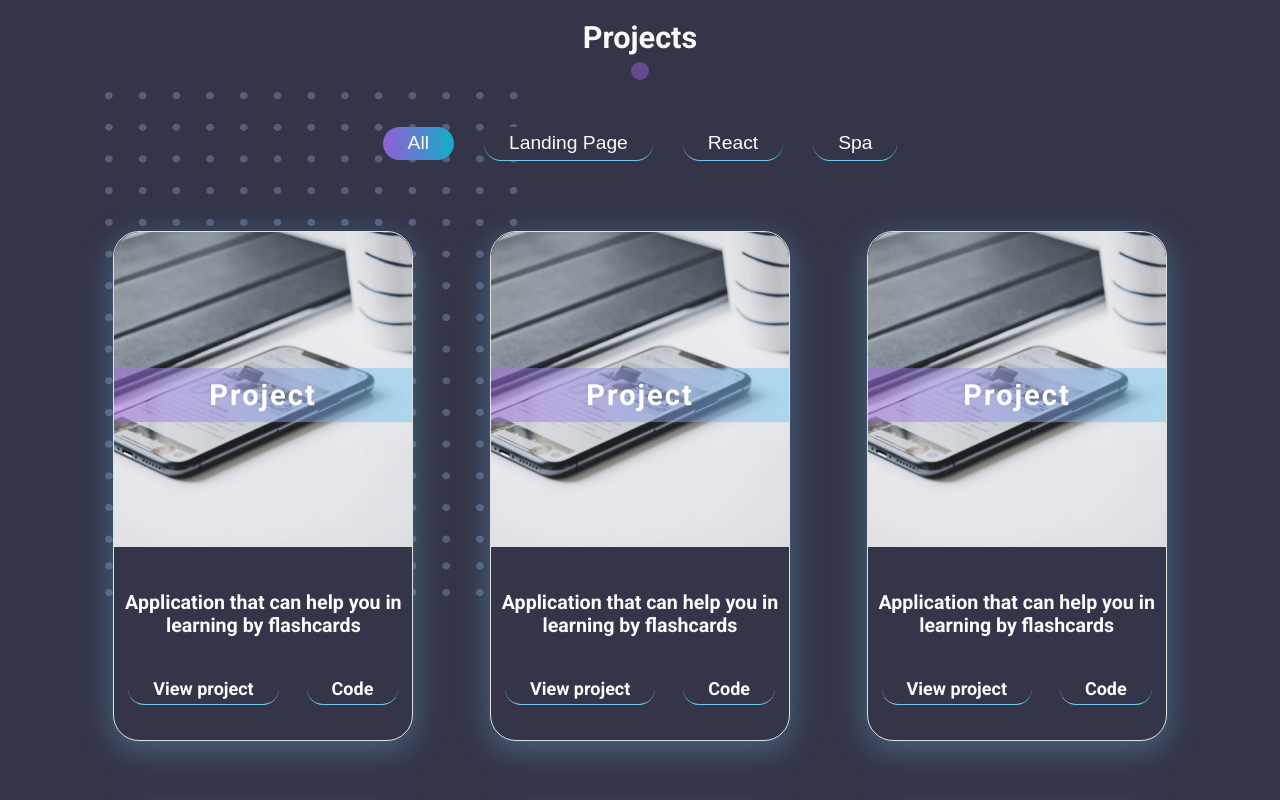
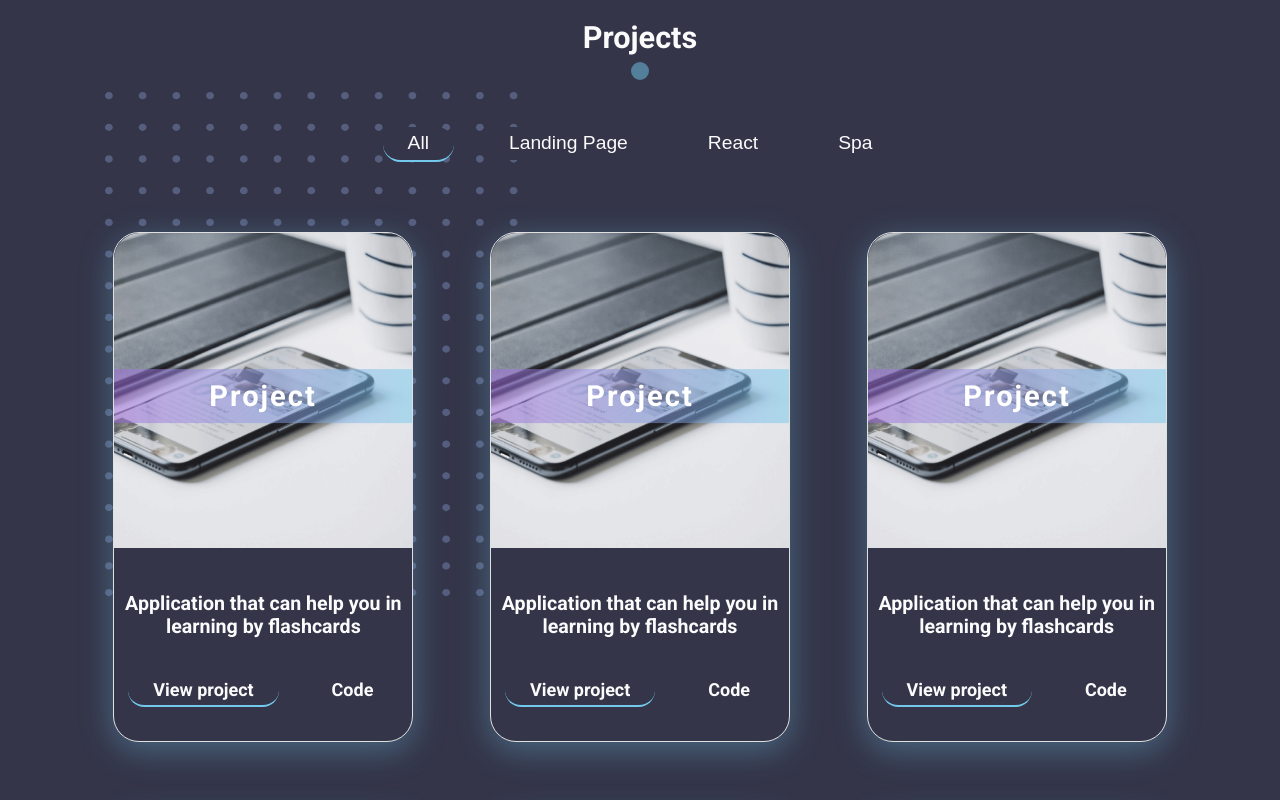
Before and after one commit to Kristina-Tur/portfolio, a React app: page / in a window 1280 px wide. Shown: the part 1080-1880 px from the top of the page. Built offline with nearby package versions, Linux system fonts and the light colour scheme.

Commit message:
animation

```diff
--- a/src/component/titles/SectionTitle.tsx
+++ b/src/component/titles/SectionTitle.tsx
@@ -21,7 +21,7 @@ export const SectionTitle = styled.h2<SectionTitlePropsType>`
     height: 3px;*/
     width: 18px;
     height: 18px;
-    background-color: #945DD6/*${Theme.colors.text.accent}*/;
+    background-color: ${Theme.colors.text.accent};
     /*border-radius: 4px;*/
     border-radius: 50%;
     opacity: 0.5;
--- a/src/layout/sectoins/aboutMe/AboutMe.tsx
+++ b/src/layout/sectoins/aboutMe/AboutMe.tsx
@@ -1,6 +1,6 @@
 import React from 'react';
 import {SectionTitle} from '../../../component/titles/SectionTitle';
-import {LinkCV} from '../../../component/Link';
+import {LinkCV} from '../../../component/LinkCV';
 import {Theme} from '../../../styles/Theme';
 import {Container} from '../../../component/Container';
 import {Social} from './components/Social';
--- a/src/layout/sectoins/main/Main.tsx
+++ b/src/layout/sectoins/main/Main.tsx
@@ -1,5 +1,5 @@
 import React from 'react';
-import {LinkCV} from '../../../component/Link';
+import {LinkCV} from '../../../component/LinkCV';
 import {Container} from '../../../component/Container';
 import {Circle} from './components/Circle';
 import {Cross} from './components/Cross';
--- a/src/layout/sectoins/projects/Projects_Styles.ts
+++ b/src/layout/sectoins/projects/Projects_Styles.ts
@@ -60,18 +60,17 @@ const Text = styled.p`
 
 const Link = styled.a<{active?: boolean}>`
   ${font({color: Theme.colors.text.primary, FMax: 18, FMin: 18})};
-  border-bottom: 1px solid ${Theme.colors.text.accent};
   border-radius: 83px;
   padding: 5px 25px;
 
+  transition: ${Theme.animations.transition};
+
   &:hover {
-    background-image: ${Theme.colors.accent};
-    border-bottom: none;
+    border-bottom: 2px solid ${Theme.colors.text.accent};
   }
 
   ${props => props.active && css<{active?: boolean}>`
-    background-image: ${Theme.colors.accent};
-    border-bottom: none;
+    border-bottom: 2px solid ${Theme.colors.text.accent};
   `}
 `
 
--- a/src/layout/sectoins/projects/project/Project.tsx
+++ b/src/layout/sectoins/projects/project/Project.tsx
@@ -2,14 +2,12 @@ import React from 'react';
 import {FlexWrapper} from '../../../../component/FlexWrapper';
 import {S} from '../Projects_Styles'
 import Tilt from 'react-parallax-tilt';
-import {projectsItems} from '../Projects';
 
 type ProjectPropsTitle = {
     src: string
     srcSet: string
     title: string
     text: string
-    /*currentFilterStatus: string*/
 }
 
 export const Project: React.FC<ProjectPropsTitle> = (props: ProjectPropsTitle) => {
@@ -25,7 +23,7 @@ export const Project: React.FC<ProjectPropsTitle> = (props: ProjectPropsTitle) =
             </Tilt>
             <S.Text>{props.text}</S.Text>
             <FlexWrapper justifyContent={'space-around'} flexWrap={'wrap'} rowGap={'20px'}>
-                <S.Link /*active={props.currentFilterStatus === projectsItems.status}*/ href={'#'}>View project</S.Link>
+                <S.Link active href={'#'}>View project</S.Link>
                 <S.Link href={'#'}>Code</S.Link>
             </FlexWrapper>
         </S.Project>
--- a/src/layout/sectoins/projects/tabMenu/TabMenu_Styles.ts
+++ b/src/layout/sectoins/projects/tabMenu/TabMenu_Styles.ts
@@ -33,21 +33,17 @@ const Link = styled.a<{active: boolean}>`
   background-color: ${Theme.colors.primaryBg};
   ${font({color: Theme.colors.text.primary, FMax: 20, FMin: 16, weight: 400, lineHeight: 1.7})};
   text-transform: capitalize;
-  border-bottom: 1px solid ${Theme.colors.text.accent};
   border-radius: 83px;
   padding: 0 25px;
 
   transition: ${Theme.animations.transition};
 
   &:hover {
-    background-image: ${Theme.colors.accent};
-    border-bottom: none;
-
+    border-bottom: 2px solid ${Theme.colors.text.accent};
   }
 
   ${props => props.active && css<{active: boolean}>`
-    background-image: ${Theme.colors.accent};
-    border-bottom: none;
+    border-bottom: 2px solid ${Theme.colors.text.accent};
   `}
 `
 
--- a/src/styles/Common.ts
+++ b/src/styles/Common.ts
@@ -14,5 +14,5 @@ export const font = ({weight, color, lineHeight, letter, FMax, FMin}: fontPropsT
     color: ${color || Theme.colors.secondary};
     line-height: ${lineHeight || 1.2};
     letter-spacing: ${letter || undefined};
-    font-size: calc( (100vw - 576px)/(1440 - 576) * (${FMax} - ${FMin}) + ${FMin}px);
+    font-size: calc( clamp( ${FMin}px, (100vw - 576px)/(1440 - 576) * (${FMax} - ${FMin}) + ${FMin}px, ${FMax}px) );
 `
--- a/src/styles/Theme.ts
+++ b/src/styles/Theme.ts
@@ -22,6 +22,6 @@ export const Theme = {
         mobile: 'screen and (max-width: 576px)',
     },
     animations: {
-        transition: 'all .2s ease-in-out'
+        transition: 'all .3s ease-in-out'
     }
 }
```
Also changed, not shown: src/component/LinkCV.tsx (renamed from src/component/Link.tsx).
